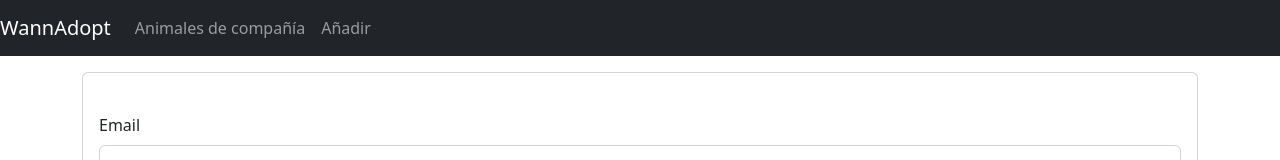
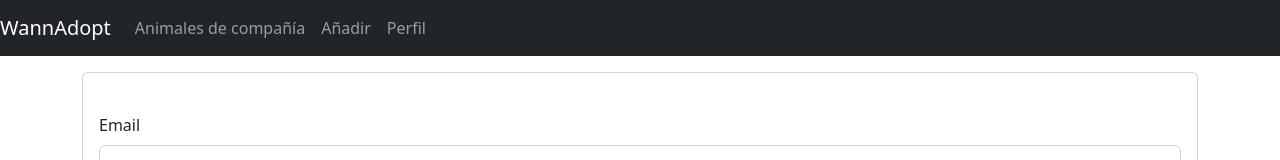
Before and after one commit to eas45/wannAdopt-BO-frontend, an Angular app: page /login in a window 1280 px wide. Shown: the top 160 px of the page. Built offline with nearby package versions, Linux system fonts and the light colour scheme.

Commit message:
Reestructura el código

```diff
--- a/src/app/app.component.html
+++ b/src/app/app.component.html
@@ -1,17 +1,51 @@
 <div>
-  <nav class="navbar navbar-expand navbar-dark bg-dark">
-    <a href="#" class="navbar-brand">WannAdopt</a>
-    <div class="navbar-nav mr-auto">
-      <li class="nav-item">
-        <a routerLink="animals" class="nav-link">Animales de compañía</a>
+  <nav
+    class="navbar navbar-expand navbar-dark bg-dark"
+  >
+    <span
+      class="navbar-brand"
+    >
+      WannAdopt
+    </span>
+    <div
+      class="navbar-nav mr-auto"
+    >
+      <li
+        class="nav-item"
+      >
+        <a
+          class="nav-link"
+          routerLink="animals"
+        >
+          Animales de compañía
+        </a>
       </li>
-      <li class="nav-item">
-        <a routerLink="add" class="nav-link">Añadir</a>
+      <li
+        class="nav-item"
+      >
+        <a
+          class="nav-link"
+          routerLink="add"
+        >
+          Añadir
+        </a>
+      </li>
+      <li
+        class="nav-item"
+      >
+        <a
+          class="nav-link"
+          routerLink="profile"
+        >
+          Perfil
+        </a>
       </li>
     </div>
   </nav>
 
-  <div class="container mt-3">
+  <div
+    class="container mt-3"
+  >
     <router-outlet></router-outlet>
   </div>
 </div>
```
